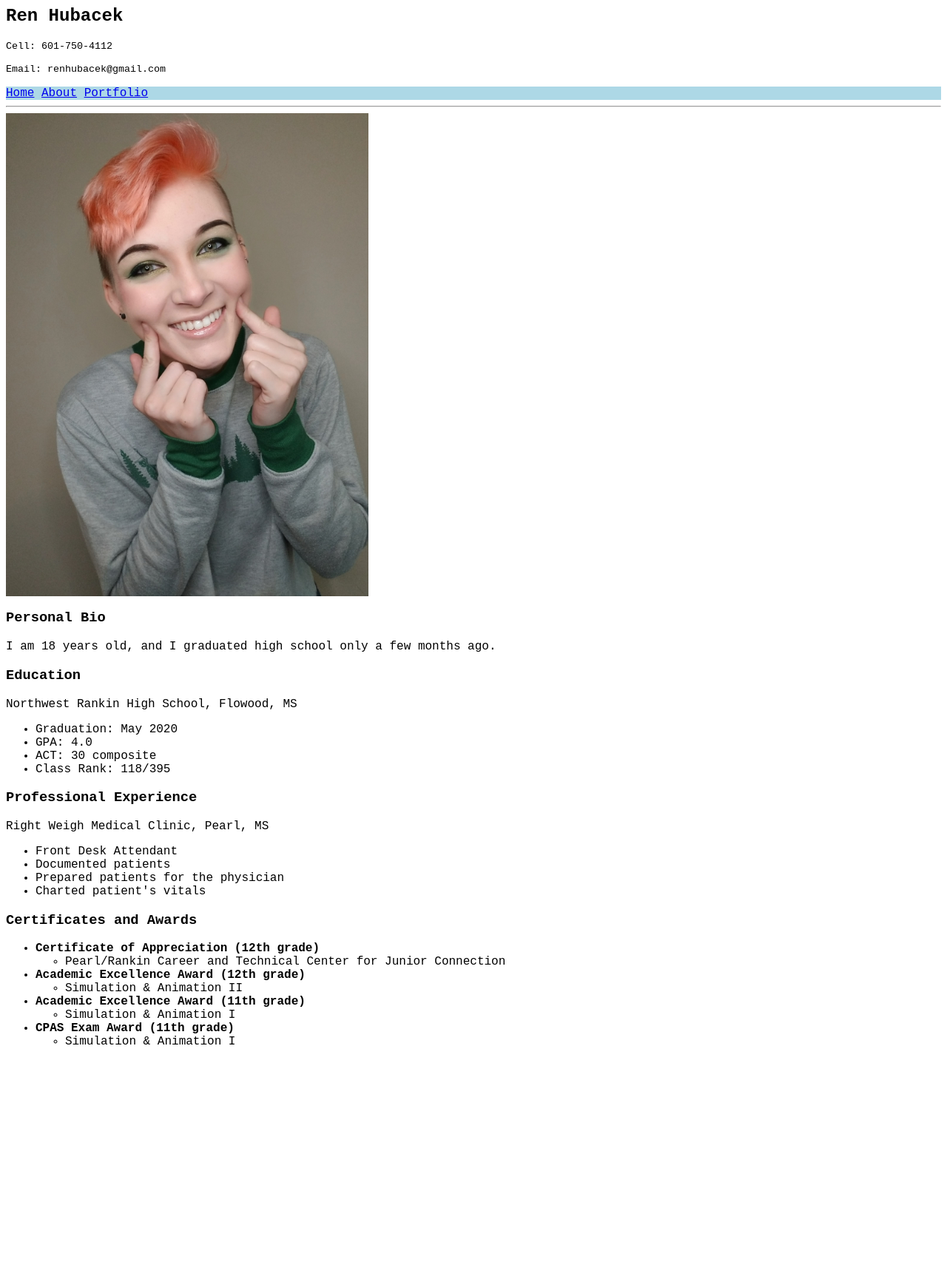
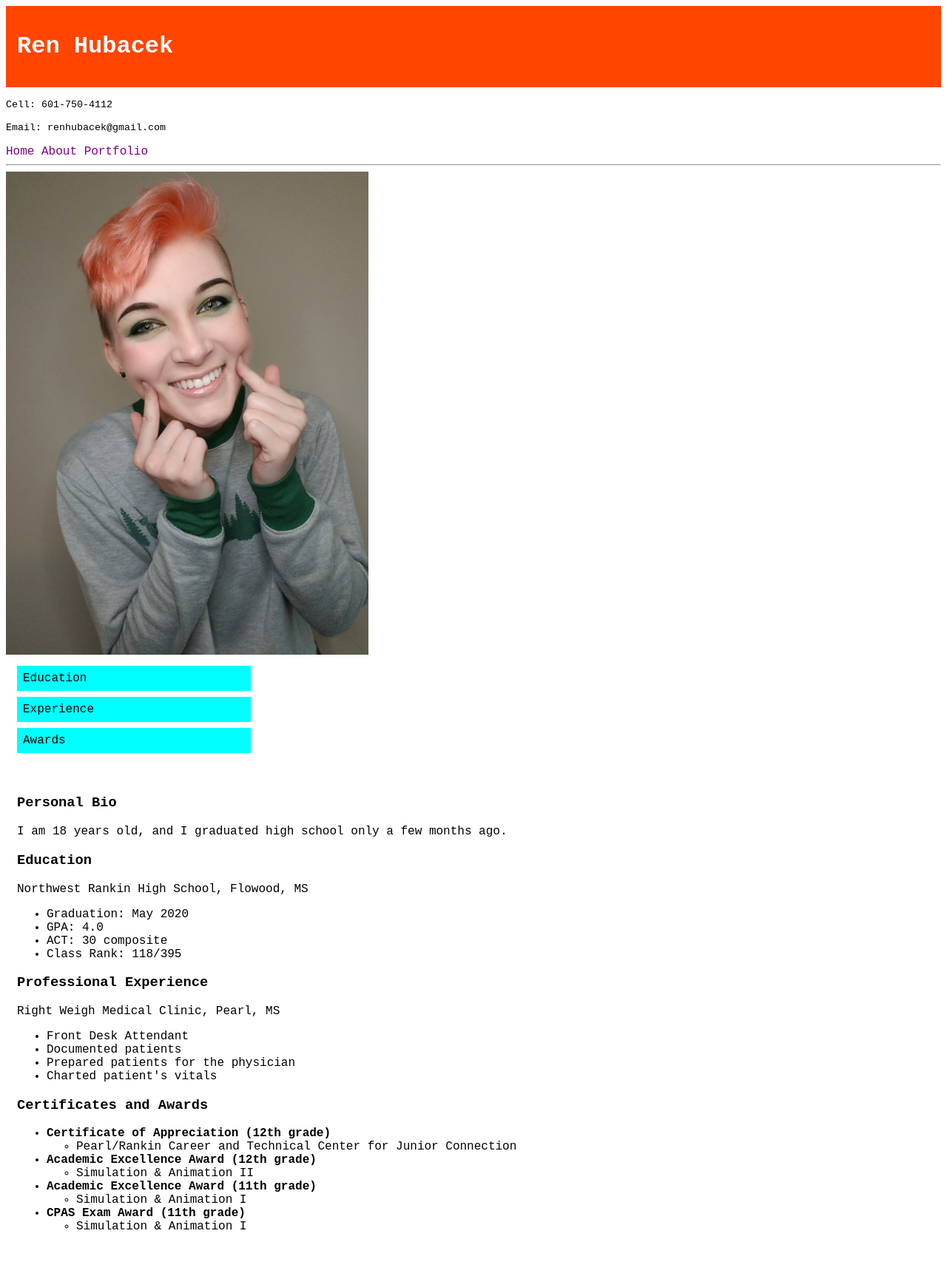
Before and after one commit to rhubacek/my-resume, a PHP site: page / in a window 1280 px wide. Shown: the whole page at 74% size. Before the commit the page ends 1412 px from the top, so only its background shows below. Run offline with PHP 8.4, Linux system fonts and the light colour scheme.

Commit message:
Adds graphic changes

```diff
--- a/index.css
+++ b/index.css
@@ -2,9 +2,6 @@ body {
     font-family: 'Courier New', Courier, monospace;
 }
 
-nav {
-    background-color: lightblue;
-}
 
 .divImgContainer {
     display: flex;
@@ -12,3 +9,68 @@ nav {
     align-items: center;
     margin: 100px;
 }
+
+.header,
+.footer {
+  background-color: orangered;
+  color: white;
+  padding: 15px;
+}
+
+.column {
+    float: left;
+    padding: 15px;
+  }
+
+  .clearfix::after {
+    content: "";
+    clear: both;
+    display: table;
+  }
+
+  .menu {
+    width: 25%;
+  }
+
+  .content {
+    width: 75%;
+  }
+
+  .menu ul {
+    list-style-type: none;
+    margin: 0;
+    padding: 0;
+  }
+
+  .menu li {
+    padding: 8px;
+    margin-bottom: 8px;
+    background-color: cyan;
+    color:black;
+  }
+
+  .menu li:hover {
+    background-color: #0099cc;
+  }
+
+  .a {
+    text-align: left;
+  }
+
+  a:link {
+    color: purple;
+    text-decoration: none;
+    }
+
+ a:visited {
+        color: pink;
+      }
+
+    a:hover {
+        color: purple;
+        text-decoration: underline;
+      }
+
+      a:active {
+        color: blue;
+      }
--- a/index.html
+++ b/index.html
@@ -4,9 +4,9 @@
         <link rel="stylesheet" href="index.css" />
     </head>
     <body>
-       <section>
-           <h1>Ren Hubacek</h1>
-       </section>
+        <div class="header">
+            <h1>Ren Hubacek</h1>
+          </div>
        <P><small>Cell: 601-750-4112</small></P>
        <P><small>Email: renhubacek@gmail.com</small></P>
        <nav>
@@ -22,9 +22,20 @@
            <img src="./Ren.jpg" style="width:489.6px; height:652.8px;" alt="Person with orange hair, an undercut, and a big smile">
            </divImgContainer>
 
+           <div class="clearfix">
+            <div class="column menu">
+              <ul>
+                <li>Education</li>
+                <li>Experience</li>
+                <li>Awards</li>
+              </ul>
+            </div>
+            <div class="column content">
+
            <h3 <b class="hsubs">Personal Bio</b></h3>
            <p>I am 18 years old, and I graduated high school only a few months ago.</p>
        </section>
+       <div class="a">
        <section>
           <h3> <b>Education</b></h3>
            <p>Northwest Rankin High School, Flowood, MS</p>
@@ -35,6 +46,9 @@
                <li> Class Rank: 118/395</li>
            </ul>
        </section>
+       </div>
+
+       <div class="a">
        <section>
           <h3> <b>Professional Experience</b></h3>
            <p>Right Weigh Medical Clinic, Pearl, MS</p>
@@ -45,7 +59,10 @@
                <li>Charted patient's vitals</li>
            </ul>
        </section>
-       <section>
+       </div>
+
+       <div class="a">
+            <section>
            <h3><b>Certificates and Awards</b></h3>
            <ul>
                <li><b>Certificate of Appreciation (12th grade)</b></li>
@@ -66,5 +83,6 @@
                </ul>
            </ul>
        </section>
+       </div>
     </body>
 </html>
```
